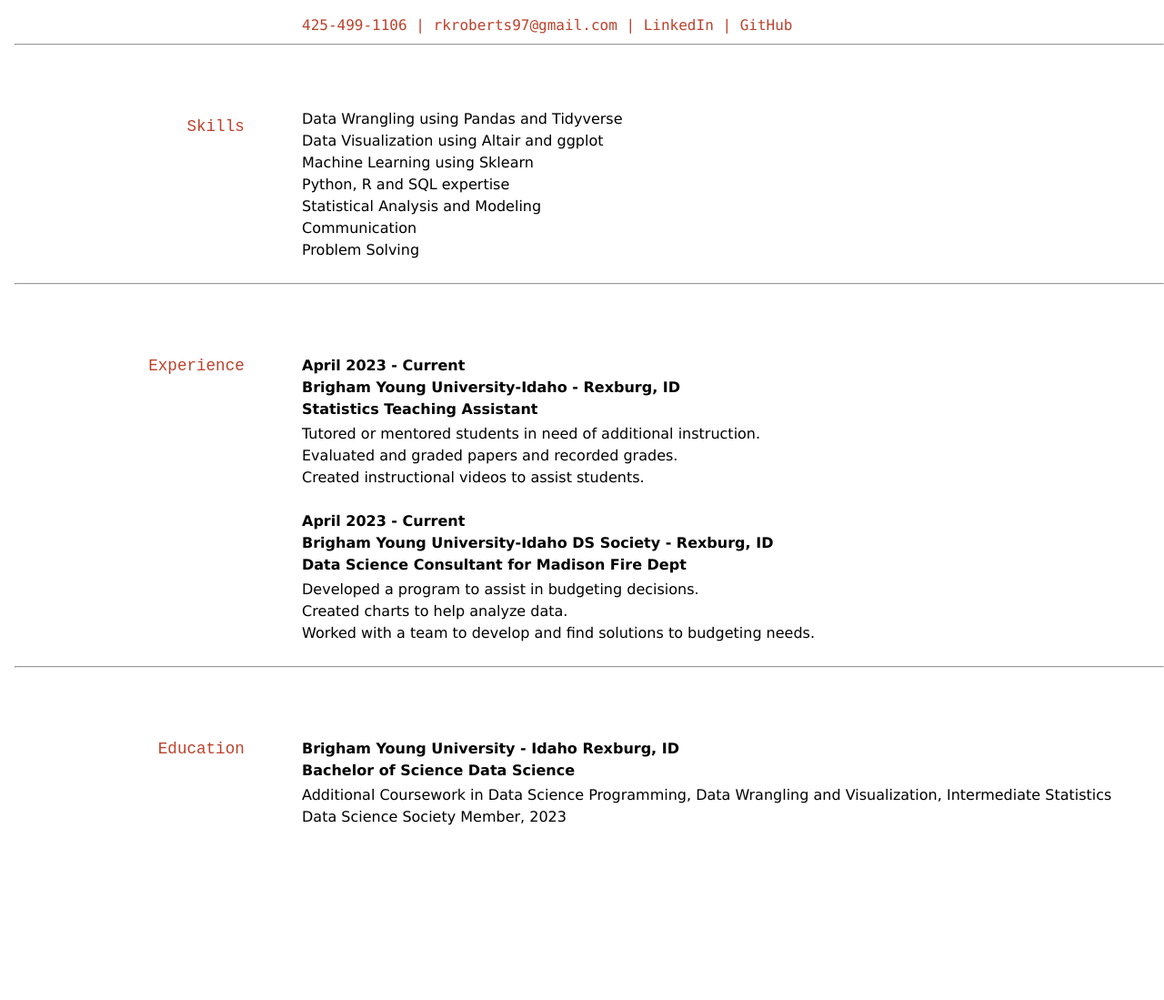
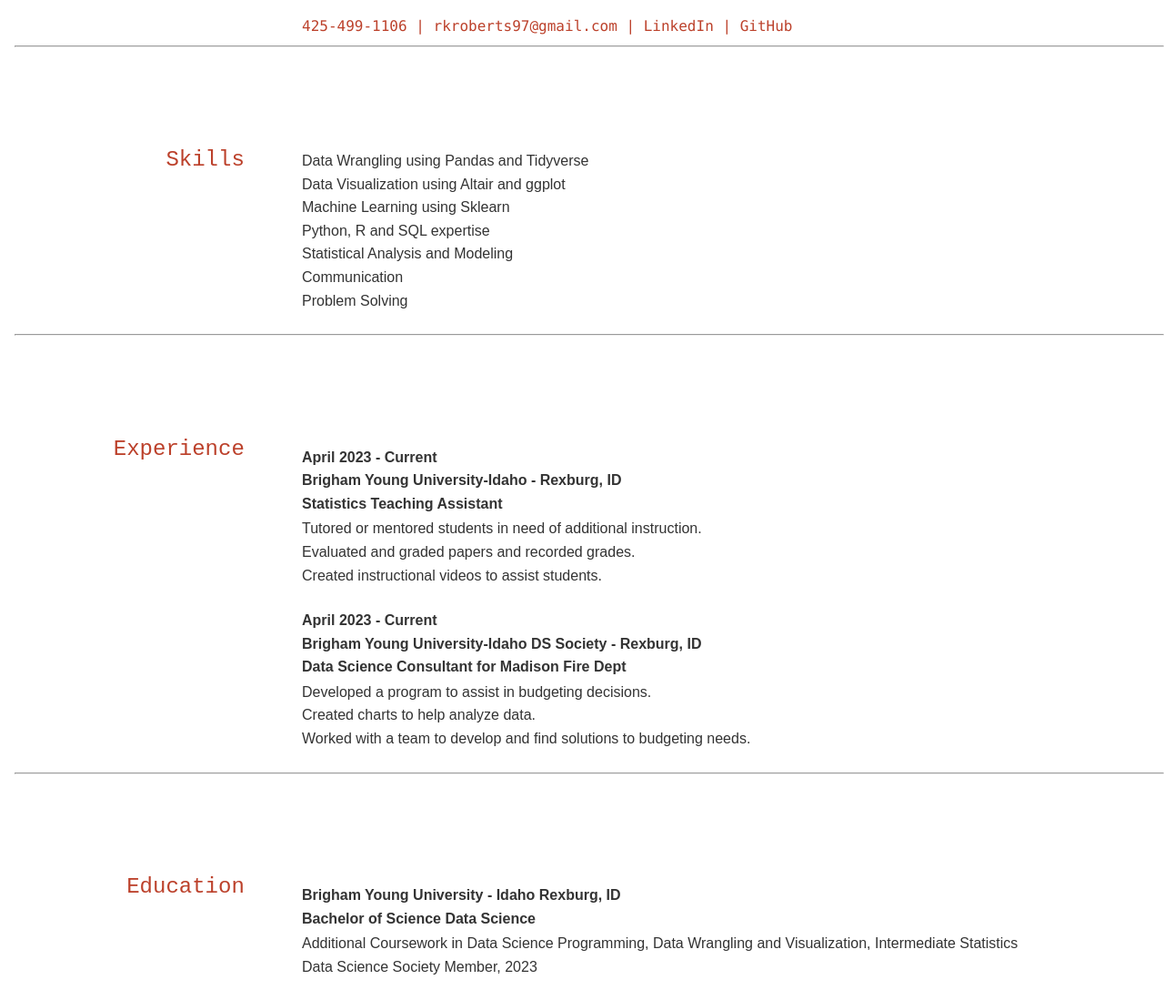
Before and after one commit to RKRoberts97/RobertsR_resume, a Jekyll site: the page built from docs/index.md, in a window 1280 px wide. Shown: the whole page at 91% size. Built offline with Jekyll 4.4.1, drawn with Linux system fonts in a browser that asks for light colours; before the commit the page ends 934 px from its top, so only the background shows below that.

Commit message:
added css file

```diff
--- /dev/null
+++ b/docs/index.css
@@ -0,0 +1,55 @@
+
+body {
+    font-family: Arial, sans-serif;
+    line-height: 1.6;
+    color: #333;
+  }
+
+  .container {
+    max-width: 800px;
+    margin: 0 auto;
+    padding: 20px;
+  }
+
+
+  header {
+    text-align: center;
+    margin-bottom: 20px;
+
+  }
+
+  h1 {
+    font-size: 28px;
+    margin-bottom: 10px;
+  }
+
+  h2 {
+    font-size: 24px;
+    margin-bottom: 10px;
+  }
+
+
+  section {
+    margin-bottom: 30px;
+  }
+
+  h3 {
+    font-size: 20px;
+    margin-bottom: 10px;
+  }
+
+  p {
+    margin-bottom: 10px;
+  }
+
+
+
+
+
+
+  footer {
+    text-align: center;
+    margin-top: 50px;
+    padding-top: 10px;
+    border-top: 1px solid #ccc;
+  }
--- a/docs/index.html
+++ b/docs/index.html
@@ -59,6 +59,9 @@
 
 
 </header>
+
+
+<link rel="stylesheet" type="text/css" href="index.css">
 
 <div id="webaddress">
 <p>425-499-1106 | <a href="https://www.rkroberts97@gmail.com">rkroberts97@gmail.com</a> | <a href="https://www.linkedin.com/in/russellkenneyroberts97">LinkedIn</a> | <a href="https://github.com/RKRoberts97">GitHub</a></p>
--- a/docs/index.md
+++ b/docs/index.md
@@ -2,7 +2,9 @@
 layout: cv
 title: Russell Roberts
 ---
-
+<head>
+  <link rel="stylesheet" type="text/css" href="index.css">
+</head>
 
 <div id="webaddress">
 425-499-1106
```
Also changed, not shown: 2 other files.
